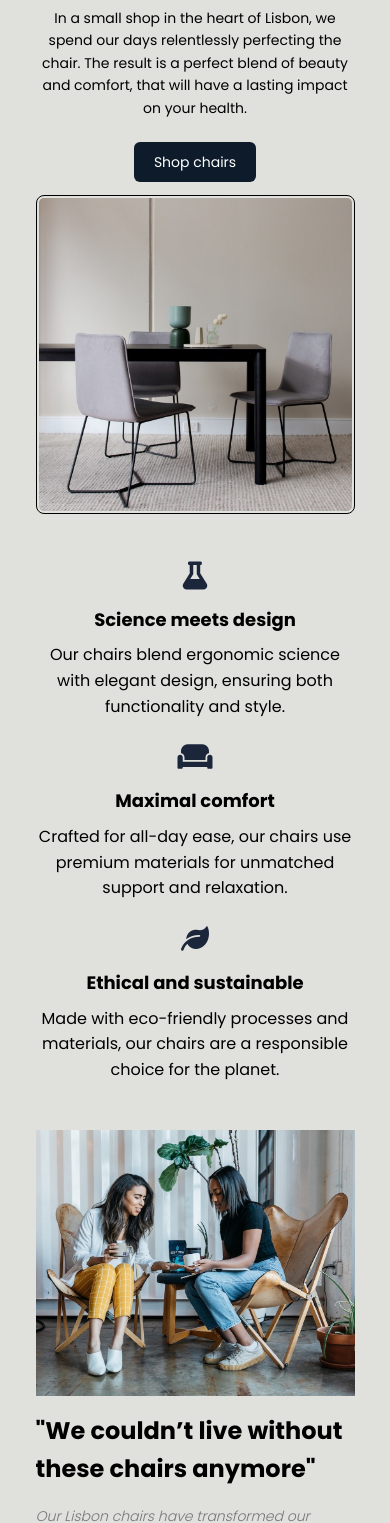
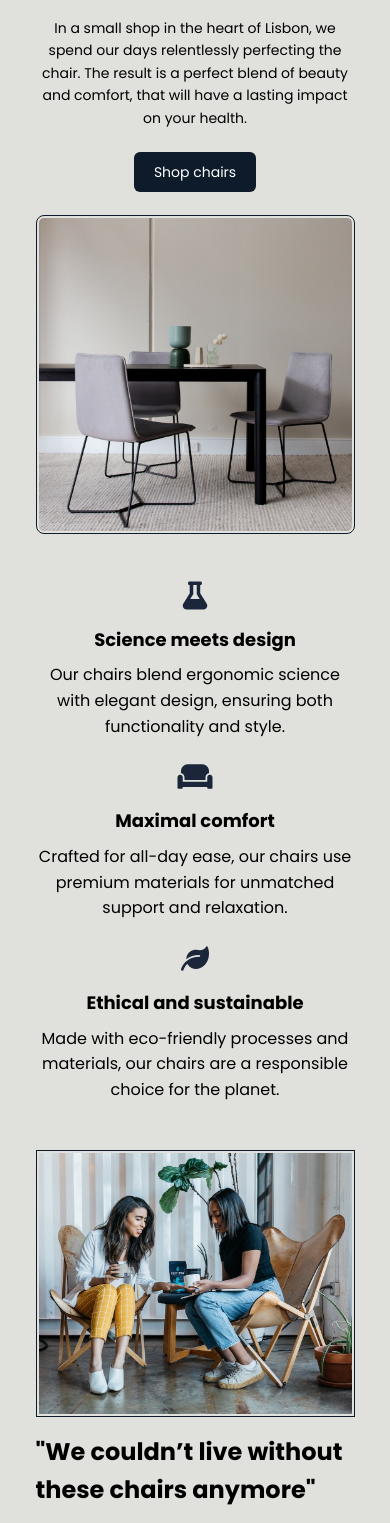
Before and after one commit to harisdev-netizen/Lisbon-Chair-Shop, a plain HTML site: page index.html in a window 390 px wide. Shown: the part 211-1734 px from the top of the page. Drawn offline with nearby package versions, Linux system fonts and the light colour scheme.

Commit message:
style: :lipstick: CARDS BUTTONS REFACTOR

```diff
--- a/assets/css/style.css
+++ b/assets/css/style.css
@@ -79,7 +79,7 @@ header img {
   gap: 80px;
   margin-top: 48px;
   text-align: center;
-  padding: 30px;
+  /* padding: 30px; */
 }
 
 /* .feature {
@@ -286,11 +286,11 @@ footer {
   .header-text-box,
   header img {
     width: 100%;
-    margin-top: 20px;
+    margin-top: 30px;
   }
 
   header img {
-    border: 1px solid #000000;
+    border: 1px solid #0d1b2a;
     padding: 2px;
   }
 
@@ -305,8 +305,14 @@ footer {
     padding: 0;
   }
 
+  .chair-box {
+    padding: 12px;
+  }
+
   .testimonial-section img {
     width: 100%;
+    border: 1px solid #0d1b2a;
+    padding: 2px;
   }
 
   .product-item,
```
